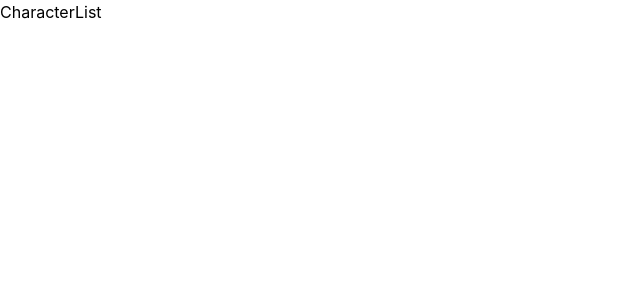
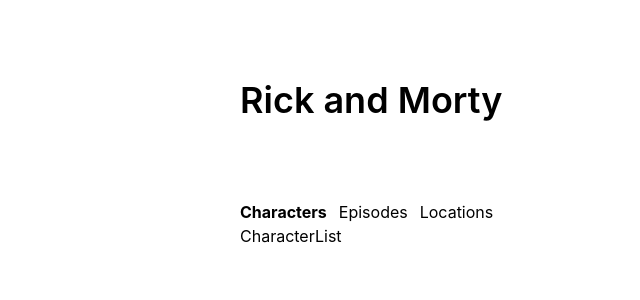
Before and after one commit to selcukfatihsevinc/rick-and-morty, a React (Create React App) app: page / in a window 1280 px wide. Shown: the top 300 px of the page, without its empty margins (0-640 px from the left). Built offline with nearby package versions, Linux system fonts and the light colour scheme.

Commit message:
feat: layout and tabs

```diff
--- a/src/components/Layout.tsx
+++ b/src/components/Layout.tsx
@@ -1,7 +1,15 @@
 import { ReactNode } from "react";
+import Hero from "./shared/Hero";
+import Tabs from "./shared/Tabs";
 
 const Layout = ({ children }: { children: ReactNode }) => {
-  return <div className={`h-full w-full`}>{children}</div>;
+  return (
+    <div className={`h-full max-w-[800px] mx-auto`}>
+      <Hero />
+      <Tabs />
+      <div>{children}</div>
+    </div>
+  );
 };
 
 export default Layout;
--- /dev/null
+++ b/src/components/shared/Hero.tsx
@@ -0,0 +1,9 @@
+const Hero = () => {
+  return (
+    <div className="min-h-[200px] flex items-center">
+      <div className="text-4xl font-semibold">Rick and Morty</div>
+    </div>
+  );
+};
+
+export default Hero;
--- /dev/null
+++ b/src/components/shared/Tabs.tsx
@@ -0,0 +1,30 @@
+import { Link, useLocation } from "react-router-dom";
+
+const Tabs = () => {
+  const { pathname } = useLocation();
+
+  return (
+    <div className="flex flex-row space-x-[12px]">
+      <Link
+        to="/characters"
+        className={["/", "/characters"].includes(pathname) ? "tab-active" : ""}
+      >
+        Characters
+      </Link>
+      <Link
+        to="/episodes"
+        className={["/episodes"].includes(pathname) ? "tab-active" : ""}
+      >
+        Episodes
+      </Link>
+      <Link
+        to="/locations"
+        className={["/locations"].includes(pathname) ? "tab-active" : ""}
+      >
+        Locations
+      </Link>
+    </div>
+  );
+};
+
+export default Tabs;
--- a/src/index.css
+++ b/src/index.css
@@ -19,3 +19,7 @@
 a {
   text-decoration: none;
 }
+
+.tab-active {
+  @apply font-bold;
+}
```
